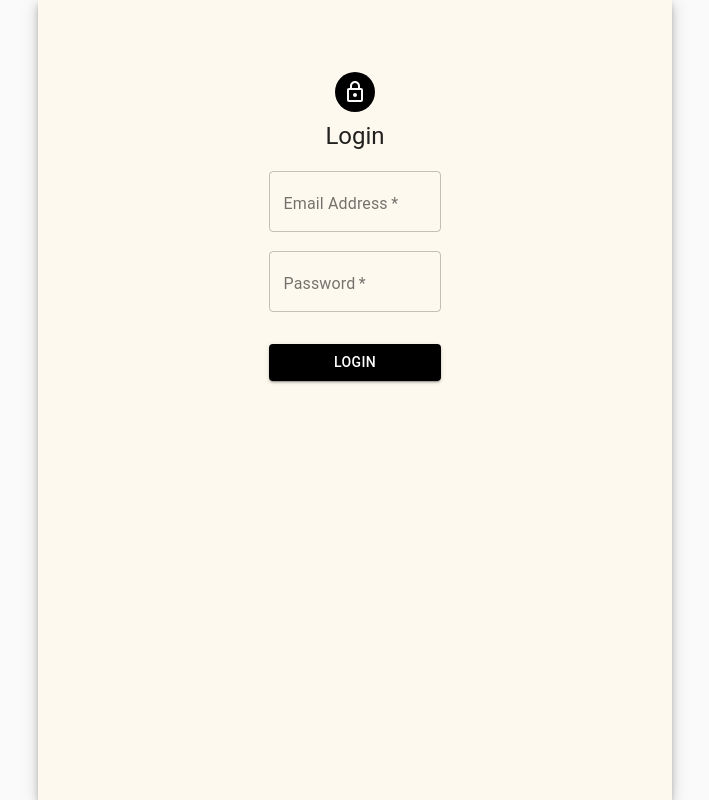
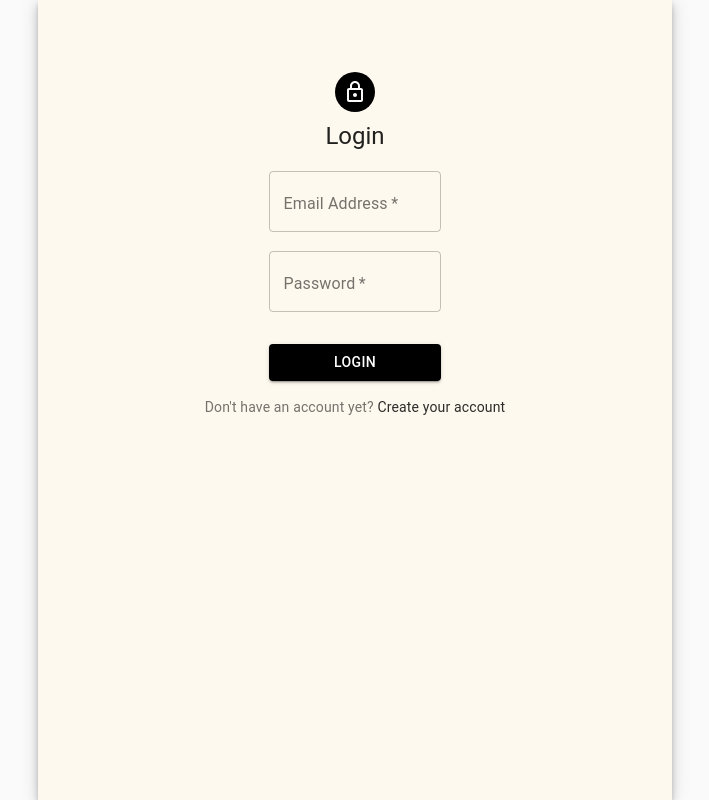
Before and after one commit to jung2012pt/hedgehogOnCrack, a React (Create React App) app in the folder my-app/: page /4 in a window 1280 px wide. Shown: the whole page, without its empty margins (285-994 px from the left). Built offline with nearby package versions, Linux system fonts and the light colour scheme.

Commit message:
edit Sign in & login

```diff
--- a/my-app/src/view/Sigin.js
+++ b/my-app/src/view/Sigin.js
@@ -9,14 +9,7 @@ import LockOutlinedIcon from '@material-ui/icons/LockOutlined';
 import Typography from '@material-ui/core/Typography';
 import { makeStyles } from '@material-ui/core/styles';
 import swal from 'sweetalert';
-// import { ThemeProvider, createTheme } from "@mui/material/styles";
-// const themeLight = createTheme({
-//   palette: {
-//     background: {
-//       default: "#e4f0e2"
-//     }
-//   }
-// });
+import { Link } from 'react-router-dom';
 
 const useStyles = makeStyles((theme) => ({
 
@@ -87,7 +80,7 @@ export default function Signin() {
     <Grid container className={classes.root}>
       <CssBaseline />
       <Grid item xs={false} className={classes.image} />
-      <Grid item xs={12}  component={Paper} elevation={6} square>
+      <Grid item xs={12} component={Paper} elevation={6} square>
         <div className={classes.paper}>
           <Avatar className={classes.avatar}>
             <LockOutlinedIcon />
@@ -128,6 +121,7 @@ export default function Signin() {
               type="password"
               onChange={e => setPassword(e.target.value)}
             />
+            <Link to="/4">
             <Button
               style={{
                 backgroundColor: "#000",
@@ -140,6 +134,7 @@ export default function Signin() {
             >
               CREATE ACCOUNT
             </Button>
+            </Link>
           </form>
         </div>
       </Grid>
--- a/my-app/src/view/login.js
+++ b/my-app/src/view/login.js
@@ -9,14 +9,7 @@ import LockOutlinedIcon from '@material-ui/icons/LockOutlined';
 import Typography from '@material-ui/core/Typography';
 import { makeStyles } from '@material-ui/core/styles';
 import swal from 'sweetalert';
-// import { ThemeProvider, createTheme } from "@mui/material/styles";
-// const themeLight = createTheme({
-//   palette: {
-//     background: {
-//       default: "#e4f0e2"
-//     }
-//   }
-// });
+import { Link } from 'react-router-dom';
 
 const useStyles = makeStyles((theme) => ({
 
@@ -87,7 +80,7 @@ export default function Login() {
     <Grid container className={classes.root}>
       <CssBaseline />
       <Grid item xs={false} className={classes.image} />
-      <Grid item xs={12}  component={Paper} elevation={6} square>
+      <Grid item xs={12} component={Paper} elevation={6} square>
         <div className={classes.paper}>
           <Avatar className={classes.avatar}>
             <LockOutlinedIcon />
@@ -117,6 +110,7 @@ export default function Login() {
               type="password"
               onChange={e => setPassword(e.target.value)}
             />
+            <Link to="/2">
               <Button
                 style={{
                   backgroundColor: "#000",
@@ -129,7 +123,15 @@ export default function Login() {
               >
                 Login
               </Button>
+            </Link>
           </form>
+          <Typography variant="body2" color="textSecondary" align="center">
+            Don't have an account yet?
+            <Link to="/3" variant="body2">
+              &nbsp;Create your account
+            </Link>
+          </Typography>
+
         </div>
       </Grid>
     </Grid>
```
Lines whose indentation alone changed are shown as unchanged.
